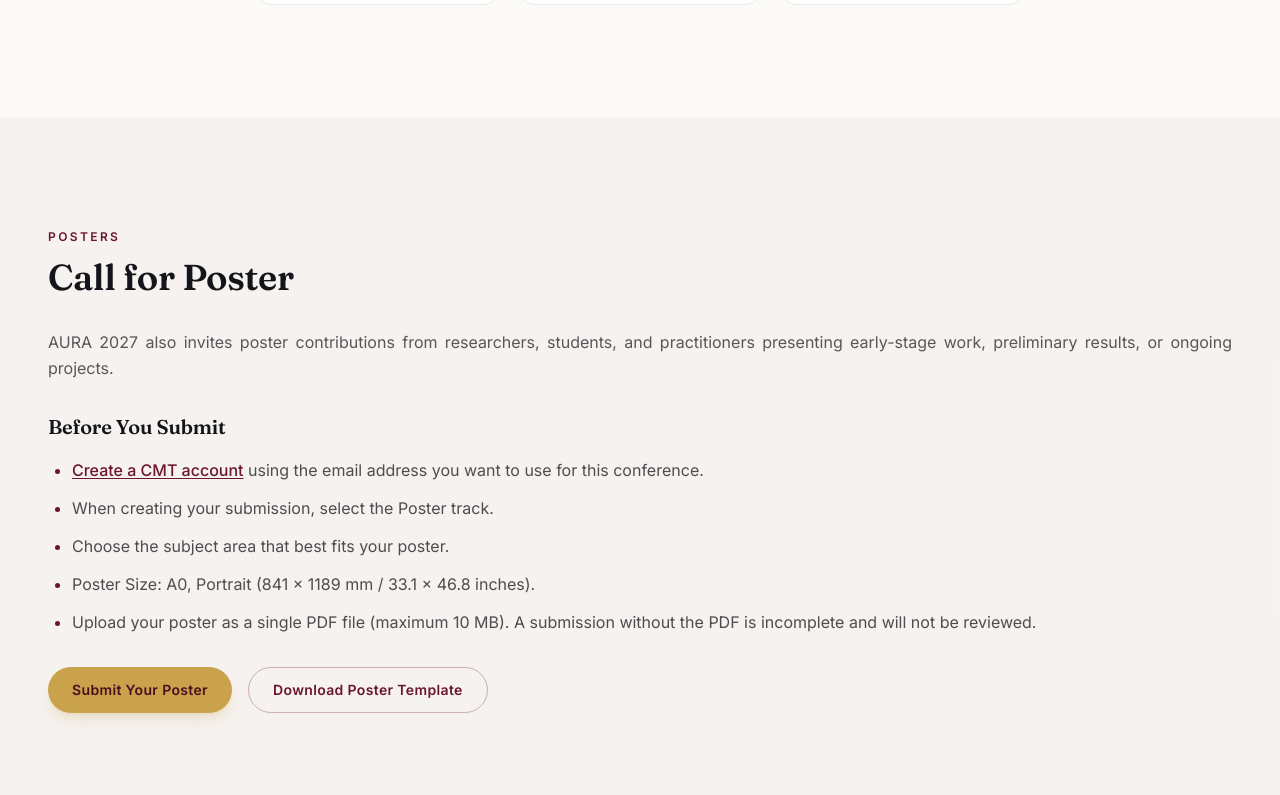
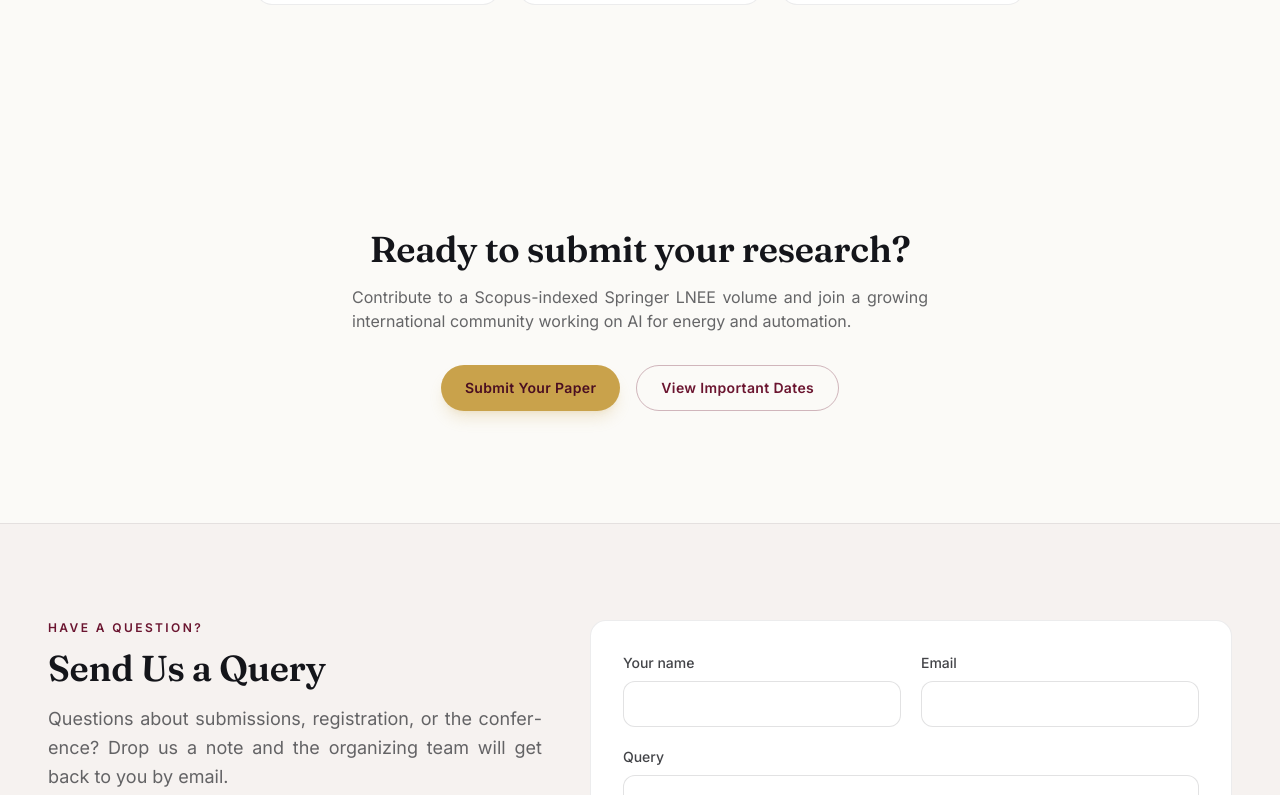
Before and after one commit to Aura2027/Website, a React (Vite) app: page /call-for-papers in a window 1280 px wide. Shown: the part 4465-5260 px from the top of the page. Built offline with nearby package versions, Linux system fonts and the light colour scheme.

Commit message:
removed call for poster. //NS28

```diff
--- a/src/data/legacy.ts
+++ b/src/data/legacy.ts
@@ -40,7 +40,7 @@
   "Inaugural ceremony with dignitaries from academia, government, and industry",
   "Keynote addresses by 4–6 eminent national and international experts",
   "Invited talks from industry leaders and senior research scientists",
-  "Peer-reviewed technical paper presentations (oral and poster sessions)",
+  "Peer-reviewed technical paper presentations",
   "Panel discussions on national policy, industry challenges, and AI ethics in critical infrastructure",
   "Pre-conference / co-located workshops and hands-on tutorials on emerging AI tools",
 ];
--- a/src/data/siteConfig.ts
+++ b/src/data/siteConfig.ts
@@ -35,11 +35,6 @@
     templateUrl:
       "https://cms-resources.apps.public.k8s.springernature.io/springer-cms/rest/v1/content/27852136/data/Microsoft%20Word%20Proceedings%20Template%20ZIP",
   },
-  poster: {
-    url: "https://cmt3.research.microsoft.com/AURA2027/Track/5/Submission/Create",
-    label: "Submit Your Poster",
-    templateUrl: "/AURA2027_Poster_Template.pptx",
-  },
   registration: {
     // Placeholder: no external registration portal supplied yet.
     url: "#",
--- a/src/pages/CallForPapers.tsx
+++ b/src/pages/CallForPapers.tsx
@@ -129,45 +129,6 @@
         </Container>
       </section>
 
-      <section className="bg-du-maroon/[0.03] py-20 sm:py-28">
-        <Container className="max-w-4xl">
-          <SectionHeading eyebrow="Posters" title="Call for Poster" />
-          <Reveal delay={0.1}>
-            <p className="mt-8 text-base leading-relaxed text-ink/70">
-              {siteConfig.fullTitle} also invites poster contributions from researchers, students, and practitioners
-              presenting early-stage work, preliminary results, or ongoing projects.
-            </p>
-            <h3 className="mt-8 font-display text-xl font-semibold text-ink">Before You Submit</h3>
-            <ul className="mt-4 list-disc space-y-3 pl-6 text-base leading-relaxed text-ink/75 marker:text-du-maroon">
-              <li>
-                <a
-                  href={siteConfig.submission.accountUrl}
-                  target="_blank"
-                  rel="noreferrer"
-                  className="font-medium text-du-maroon underline underline-offset-2 hover:text-du-maroon-dark"
-                >
-                  Create a CMT account
-                </a>{" "}
-                using the email address you want to use for this conference.
-              </li>
-              <li>When creating your submission, select the Poster track.</li>
-              <li>Choose the subject area that best fits your poster.</li>
-              <li>Poster Size: A0, Portrait (841 × 1189 mm / 33.1 × 46.8 inches).</li>
-              <li>
-                Upload your poster as a single PDF file (maximum 10 MB). A submission without the PDF is incomplete
-                and will not be reviewed.
-              </li>
-            </ul>
-            <div className="mt-8 flex flex-wrap gap-4">
-              <Button href={siteConfig.poster.url}>{siteConfig.poster.label}</Button>
-              <Button href={siteConfig.poster.templateUrl} variant="ghost" download>
-                Download Poster Template
-              </Button>
-            </div>
-          </Reveal>
-        </Container>
-      </section>
-
       <section className="py-20 sm:py-28">
         <Container>
           <Reveal className="text-center">
```
Also changed, not shown: 1 other file (tests, documents, lock files or other folders).
